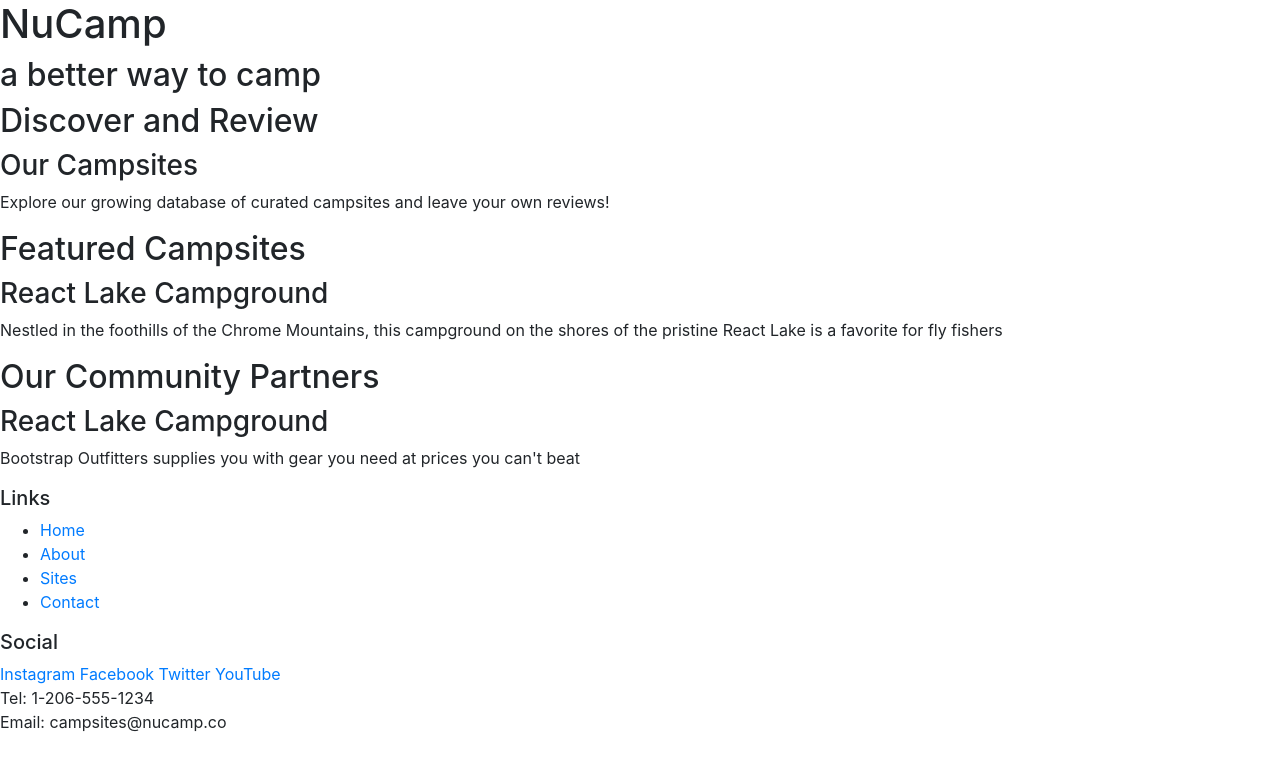
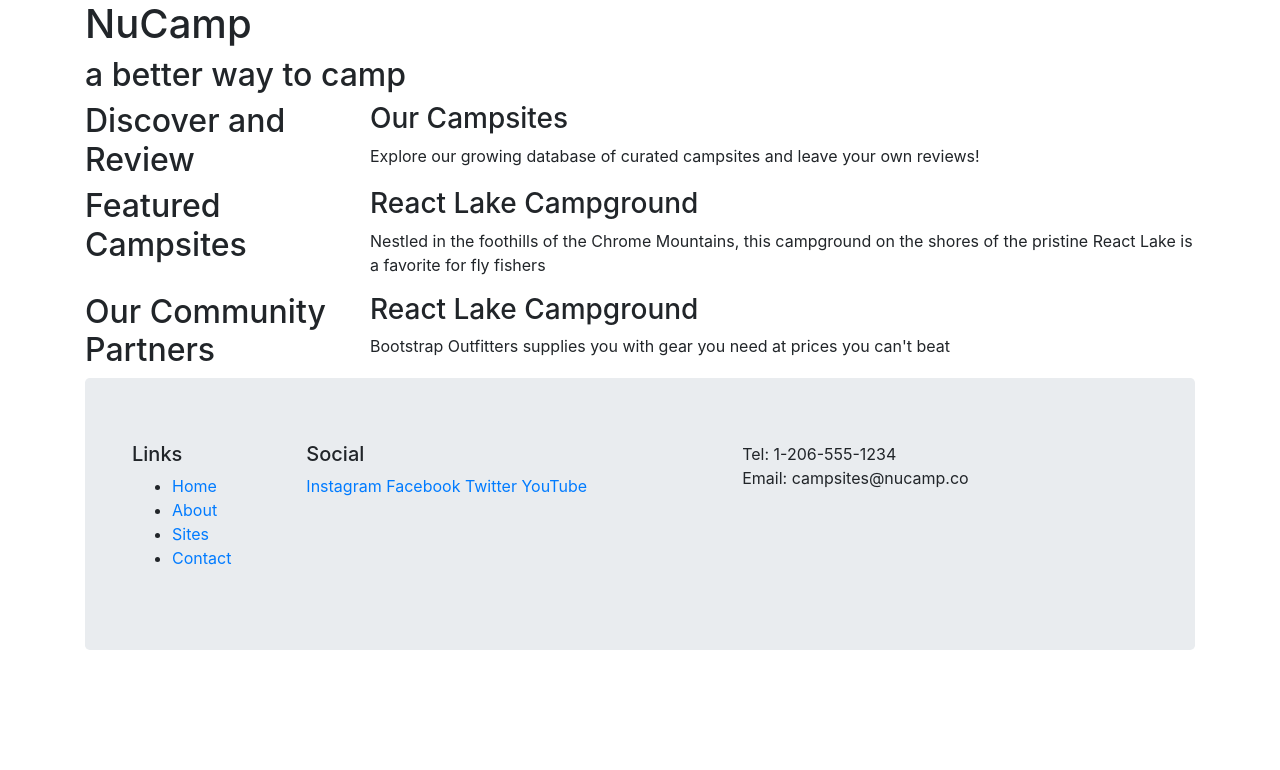
Before and after one commit to Calamity-Jaymi/nucampsite21, a website: page index.html in a window 1280 px wide. Drawn offline with nearby package versions, Linux system fonts and the light colour scheme.

Commit message:
saved index with BS classes

```diff
--- a/index.html
+++ b/index.html
@@ -5,43 +5,74 @@
 <!--[if gt IE 8]>      <html class="no-js"> <!--<![endif]-->
 <html>
   <head>
-        <meta charset="utf-8">
-        <meta http-equiv="X-UA-Compatible" content="IE=edge">
+    <meta charset="utf-8" />
+    <meta http-equiv="X-UA-Compatible" content="IE=edge" />
     <title></title>
-        <meta name="description" content="">
-        <meta name="viewport" content="width=device-width, initial-scale=1">
+    <meta name="description" content="" />
+    <meta name="viewport" content="width=device-width, initial-scale=1" />
     <!--Bootstrap Css stylesheet-->
-        <link rel="stylesheet" href="node_modules/bootstrap/dist/css/bootstrap.min.css">
+    <link
+      rel="stylesheet"
+      href="node_modules/bootstrap/dist/css/bootstrap.min.css"
+    />
     <title>NuCamp: A Better Way to Camp</title>
   </head>
   <body>
     <header>
-          <div>
+      <div class="container">
+        <div class="row">
+          <div class="col">
             <h1>NuCamp</h1>
             <h2>a better way to camp</h2>
           </div>
+        </div>
+      </div>
     </header>
 
-      <div>
+    <div class="container">
+      <div class="row">
+        <div class="col-sm-4 col-md-3">
           <h2>Discover and Review</h2>
+        </div>
+        <div class="col">
           <h3>Our Campsites</h3>
-          <p>Explore our growing database of curated campsites and leave your own reviews!</p>
+          <p>
+            Explore our growing database of curated campsites and leave your own
+            reviews!
+          </p>
+        </div>
     </div>
 
-      <div>
+    <div class="row">
+      <div class="col-sm-4 col-md-3">
         <h2>Featured Campsites</h2>
+      </div>
+      <div class="col">
         <h3>React Lake Campground</h3>
-          <p>Nestled in the foothills of the Chrome Mountains, this campground on the shores of the pristine React Lake is a favorite for fly fishers</p>
+        <p>
+          Nestled in the foothills of the Chrome Mountains, this campground on
+          the shores of the pristine React Lake is a favorite for fly fishers
+        </p>
+      </div>
     </div>
 
-      <div>
+    <div class="row">
+        <div class="col-sm-4 col-md-3">
             <h2>Our Community Partners</h2>
+        </div>
+        <div class="col">
             <h3>React Lake Campground</h3>
-          <p>Bootstrap Outfitters supplies you with gear you need at prices you can't beat</p>
+            <p>
+            Bootstrap Outfitters supplies you with gear you need at prices you can't
+            beat
+            </p>
+        </div>
     </div>
 
-      <footer>
-          <div>
+    <footer class="jumbotron">
+      <div class="container">
+        <div class="row">
+            <div class="col-4 col-sm-2">
                 <h5>Links</h5>
                 <ul>
                 <li><a href="#">Home</a></li>
@@ -50,7 +81,7 @@
                 <li><a href="#">Contact</a></li>
                 </ul>
             </div>
-          <div>
+            <div class="col-5 col-sm-5">
                 <h5>Social</h5>
                 <a href="https://instagram.com/">Instagram</a>
                 <a href="https://facebook.com/">Facebook</a>
@@ -58,9 +89,11 @@
                 <a href="https://youtube.com/">YouTube</a>
             </div>
 
-          <div>
-              Tel: 1-206-555-1234 <br>
+            <div class="col-sm-4">
+                Tel: 1-206-555-1234 <br />
                 Email: campsites@nucamp.co
+            </div>
+        </div>
       </div>
     </footer>
 
```
Lines whose indentation alone changed are shown as unchanged.
